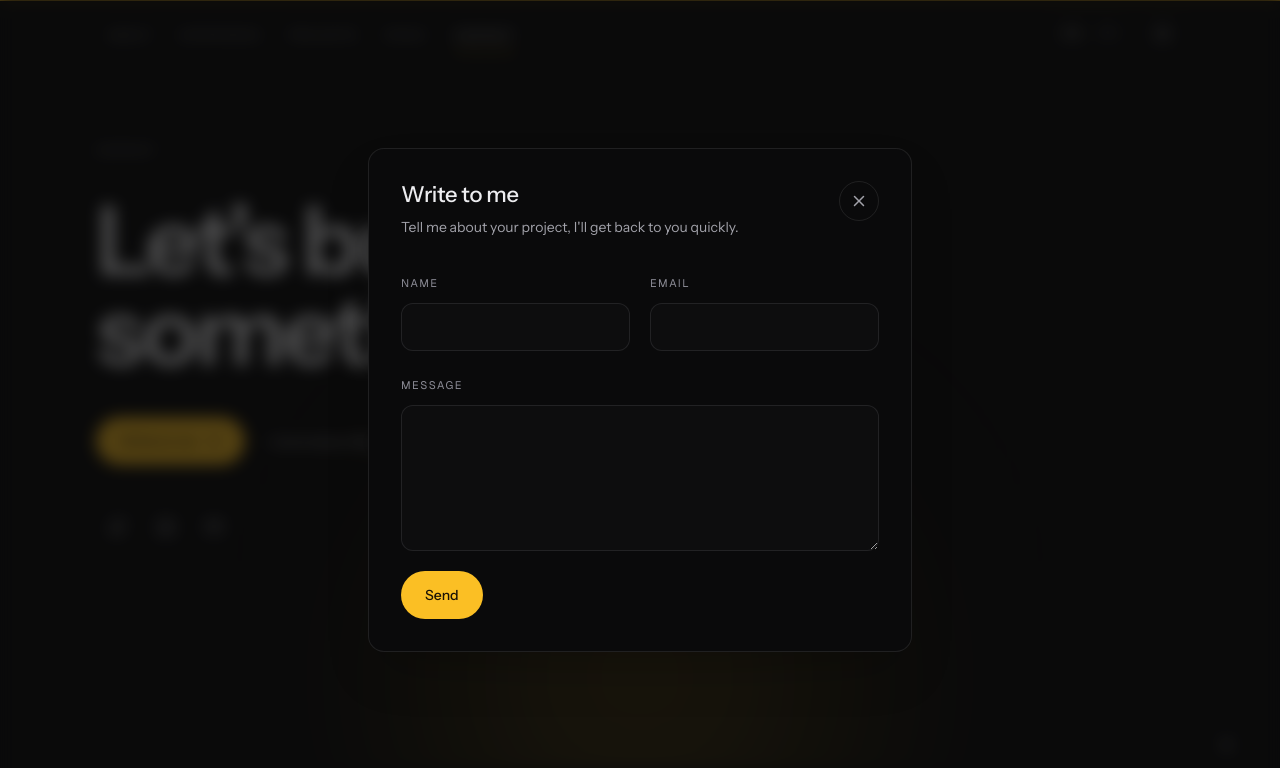
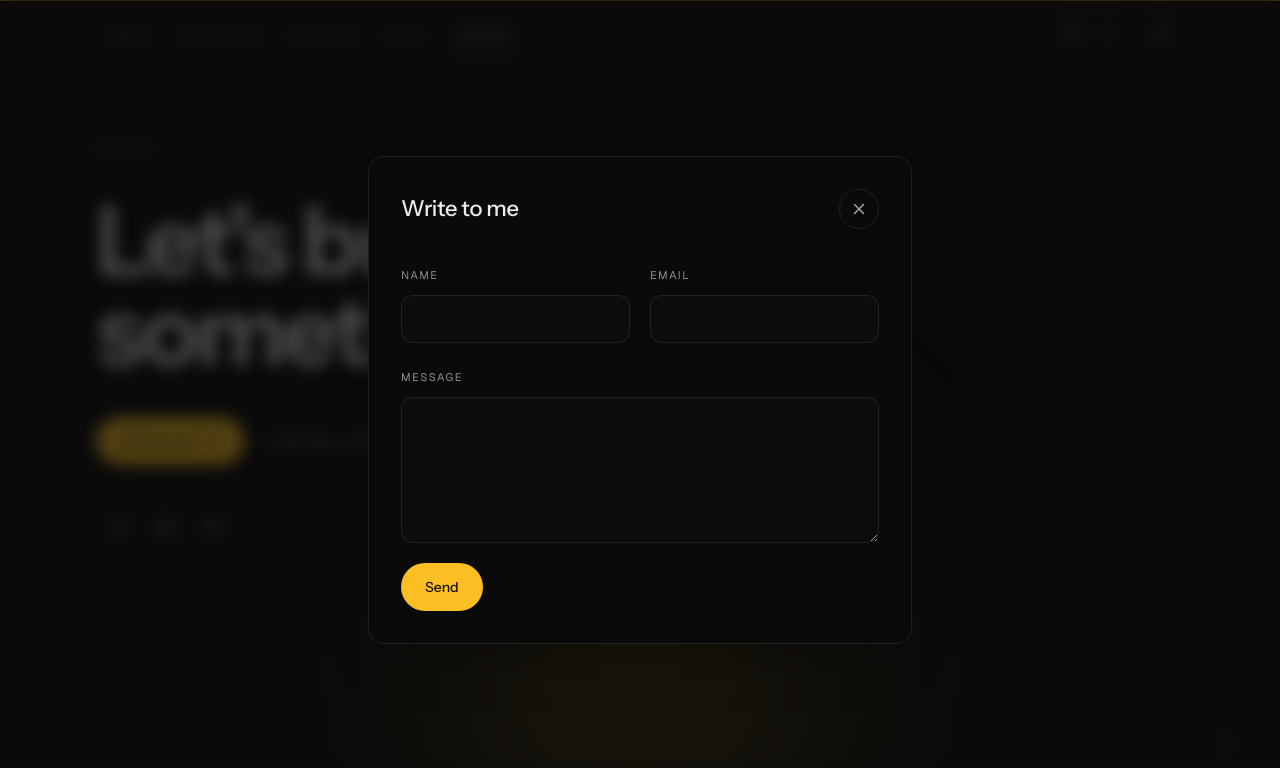
Before and after one commit to No1707/Portfolio_v3, a Next.js app: page /en in a window 1280 px wide. Both pictures are taken after a click on the button "Write to me". Shown: the part 4265-5033 px from the top of the page. Built offline with nearby package versions, Linux system fonts and the light colour scheme.

Commit message:
text and badges modifs

```diff
--- a/src/components/ContactDialog.tsx
+++ b/src/components/ContactDialog.tsx
@@ -78,13 +78,10 @@
         className="m-auto w-[min(34rem,calc(100%-2.5rem))] rounded-2xl border border-line bg-bg p-0 text-text shadow-2xl transition duration-200 backdrop:bg-bg/70 backdrop:backdrop-blur-sm starting:translate-y-3 starting:opacity-0"
       >
         <div className="p-6 sm:p-8">
-          <div className="flex items-start justify-between gap-6">
-            <div>
-              <h3 id="contact-form-title" className="text-h3 font-medium">
-                {t(ui.form.title, locale)}
-              </h3>
-              <p className="mt-2 text-sm text-muted">{t(ui.form.intro, locale)}</p>
-            </div>
+          <div className="flex items-center justify-between gap-6">
+            <h3 id="contact-form-title" className="text-h3 font-medium">
+              {t(ui.contact.cta, locale)}
+            </h3>
             <button
               type="button"
               onClick={close}
--- a/src/content/site.ts
+++ b/src/content/site.ts
@@ -185,7 +185,7 @@
       fr: "Une vitrine pour un studio de montage vidéo.",
     },
     year: "2026",
-    tech: ["nextjs", "typescript", "sanity", "motion", "styledcomponents", "vercel"],
+    tech: ["nextjs", "react", "typescript", "sanity", "motion", "styledcomponents"],
     links: { live: "https://the-virtuose-rho.vercel.app/en" },
   },
   {
--- a/src/content/ui.ts
+++ b/src/content/ui.ts
@@ -46,19 +46,14 @@
   },
 
   form: {
-    title: { en: "Write to me", fr: "Écrivez-moi" },
-    intro: {
-      en: "Tell me about your project, I'll get back to you quickly.",
-      fr: "Parlez-moi de votre projet, je vous réponds rapidement.",
-    },
     name: { en: "Name", fr: "Nom" },
     email: { en: "Email", fr: "E-mail" },
     message: { en: "Message", fr: "Message" },
     send: { en: "Send", fr: "Envoyer" },
     sending: { en: "Sending…", fr: "Envoi…" },
     sent: {
-      en: "Thanks, your message is on its way. I'll get back to you soon.",
-      fr: "Merci, votre message est bien parti. Je vous réponds très vite.",
+      en: "Thanks, your message is on its way.",
+      fr: "Merci, votre message est bien parti.",
     },
     error: {
       en: "Sending failed. Try again or write to me directly at",
```
